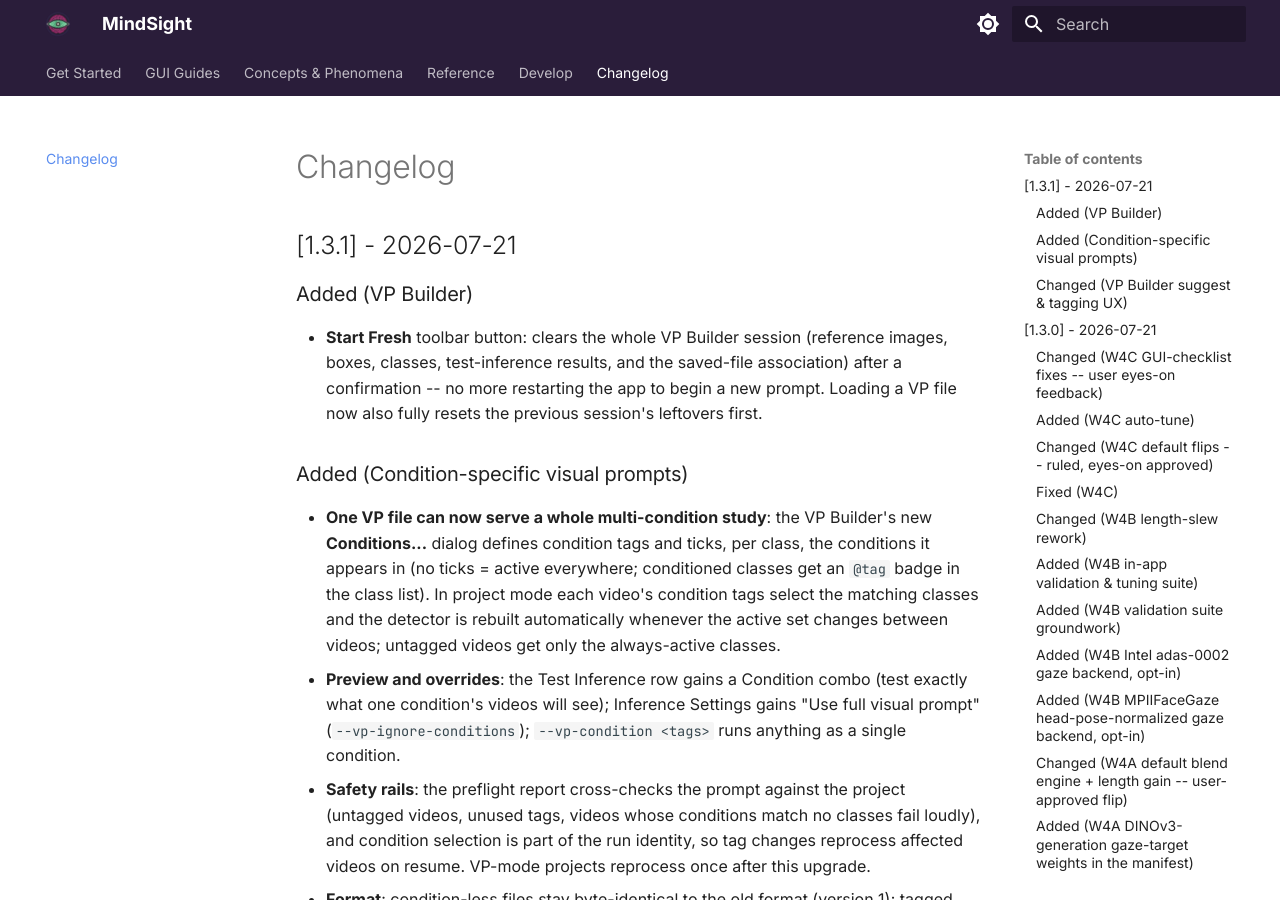
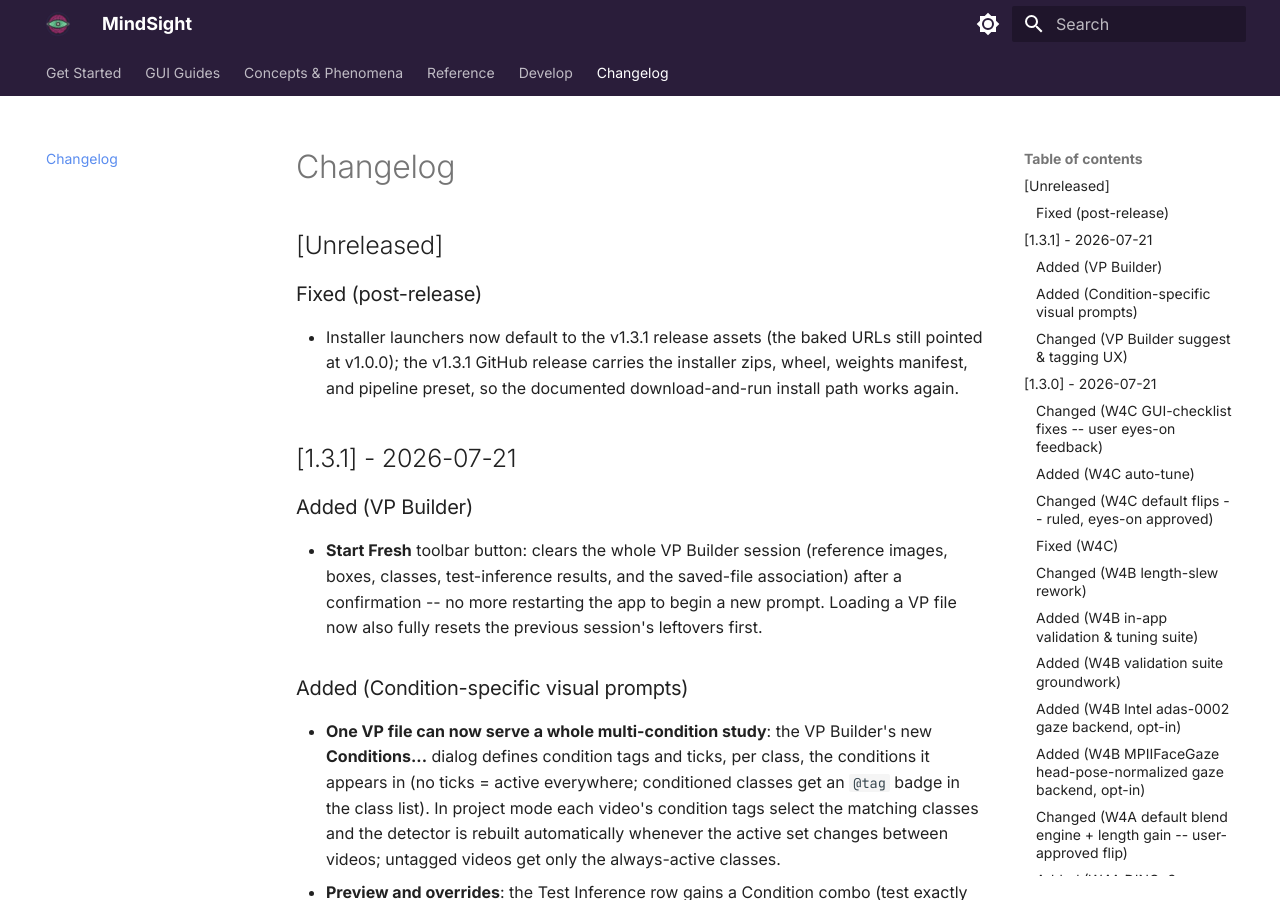
Before and after one commit to kylen-d/mindsight, an MkDocs documentation site: the page built from docs/changelog.md, in a window 1280 px wide and 900 px high. Built offline with MkDocs 1.6.1 and Material for MkDocs 9.7.7, drawn with Linux system fonts in a browser that asks for light colours.

Commit message:
fix: installer launchers default to the v1.3.1 release assets -- the baked RELEASE_BASE_URL/wheel defaults in Install-MindSight.command and .bat still pointed at v1.0.0 (release-mode installs would have fetched the old wheel). Built + uploaded to the v1.3.1 GitHub release: MindSight-1.3.1-{mac,win}.zip (census PASS, .command exec bit + v1.3.1 URLs verified inside the zip), mindsight-1.3.1-py3-none-any.whl (download sha256 verified vs local build), weights_manifest.json, pipeline_known_good.yaml -- all five asset URLs return 200, so the documented install path works for the first time since v1.0.0. Both changelogs gain an [Unreleased] post-release note. Suite 1253 + ruff + strict mkdocs green.

```diff
--- a/docs/changelog.md
+++ b/docs/changelog.md
@@ -1,4 +1,12 @@
 # Changelog
+
+## [Unreleased]
+
+### Fixed (post-release)
+- Installer launchers now default to the v1.3.1 release assets (the baked
+  URLs still pointed at v1.0.0); the v1.3.1 GitHub release carries the
+  installer zips, wheel, weights manifest, and pipeline preset, so the
+  documented download-and-run install path works again.
 
 ## [1.3.1] - 2026-07-21
 
```
Also changed, not shown: CHANGELOG.md (+8 -0 lines), 2 other files.
